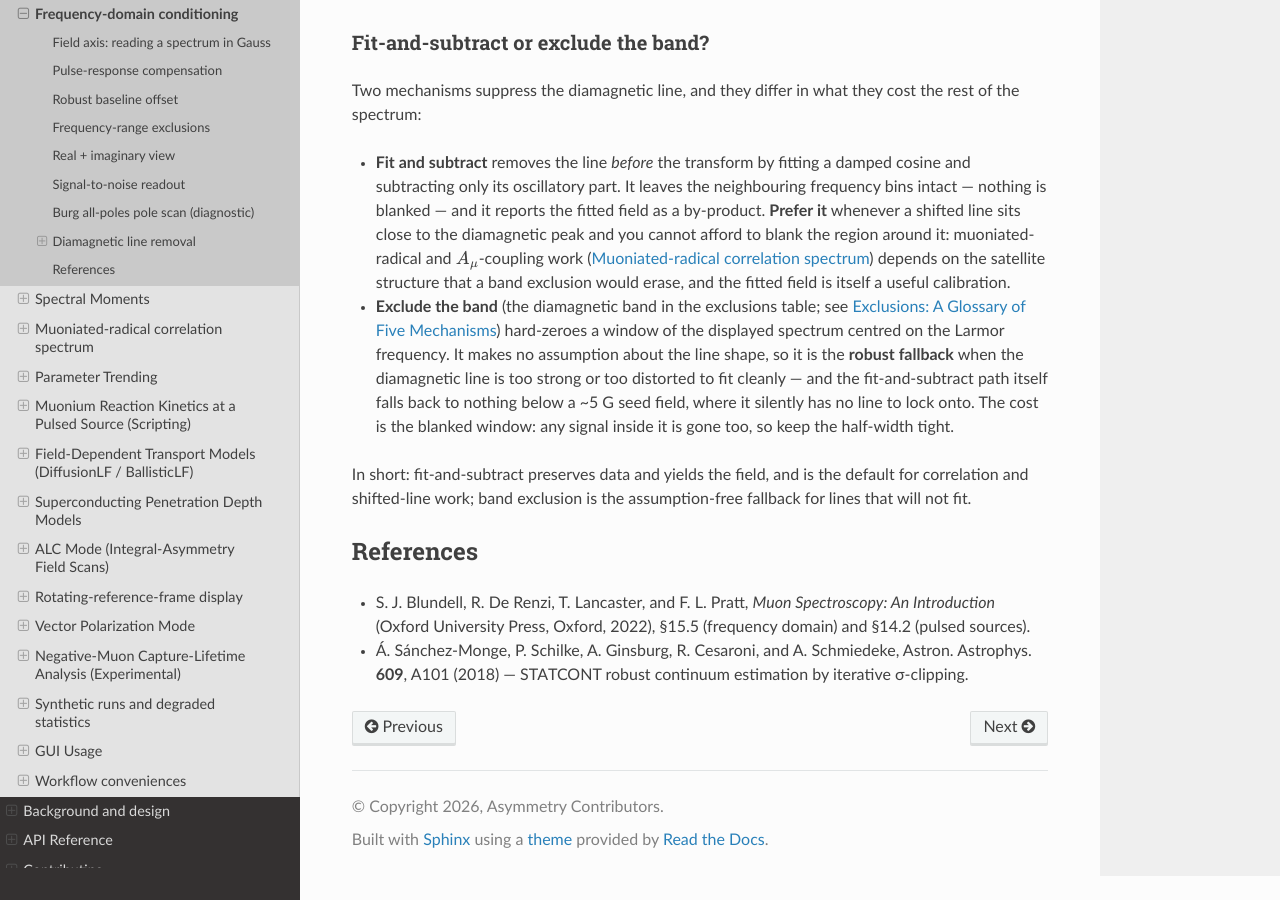
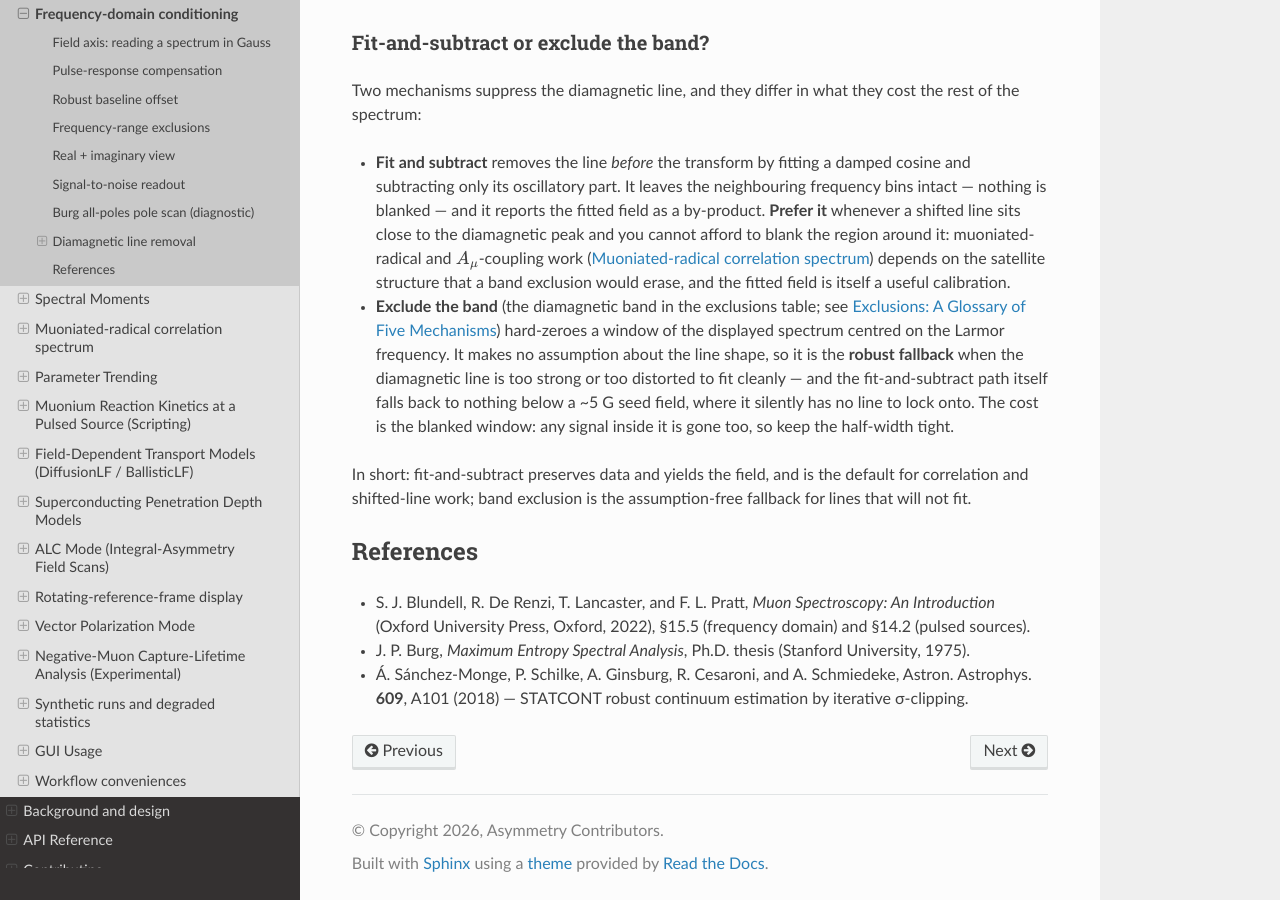
Before and after one commit to BenHuddart/asymmetry, a Sphinx documentation site: the page built from docs/reference/frequency_finishers.rst, in a window 1280 px wide and 900 px high, scrolled down 3868 px. Built offline with Sphinx 7.4.7 and the Read the Docs theme 3.1.0, drawn with Linux system fonts in a browser that asks for light colours; some of the changed text lies outside the part shown.

Commit message:
docs: fix Burg citation (1975 thesis) and drop two unsourced pointers
- frequency_finishers: correct the inline "Burg 1972" to 1975 and add the full
  reference -- J. P. Burg, Maximum Entropy Spectral Analysis, Ph.D. thesis
  (Stanford University, 1975).
- Drop the unsourced "(textbook Ch 6.3)" pointer (vector_polarization) and the
  "GPS User Guide, Section 13" pointer (detector_grouping).

Co-Authored-By: Claude Opus 4.8 <noreply@anthropic.com>

```diff
--- a/docs/reference/detector_grouping.rst
+++ b/docs/reference/detector_grouping.rst
@@ -293,7 +293,7 @@ histogram *N − 1*). Presets:
 * **Transverse (Vector)** — the Up–Down and Left–Right pairs exposed as two
   asymmetry projections (musrfit's ``WED(L)`` transverse setup).
 * **Spin-rotated (F+U/B+D)** — Forward+Up vs Backward+Down. When the spin
-  rotator (a Wien filter on πM3.2; GPS User Guide, Section 13) is used in
+  rotator (a Wien filter on πM3.2) is used in
   transverse geometry the muon spin is rotated up by about 50°, so the
   polarisation points along the Forward–Up diagonal; summing those detectors
   realigns one asymmetry axis with the rotated spin and recovers the full
--- a/docs/reference/frequency_finishers.rst
+++ b/docs/reference/frequency_finishers.rst
@@ -164,7 +164,7 @@ know how many lines are present and roughly where, measure them with a
 :doc:`frequency-domain fit <frequency_domain_fitting>` or with
 :doc:`maximum entropy <fourier_analysis>` — those are the quantitative methods.
 See :ref:`choosing-spectral-estimator` for where Burg sits among the three
-(Blundell, De Renzi, Lancaster & Pratt, *Muon Spectroscopy*, §15.5; Burg 1972).
+(Blundell, De Renzi, Lancaster & Pratt, *Muon Spectroscopy*, §15.5; Burg 1975).
 
 .. _diamagnetic-line-removal:
 
@@ -227,6 +227,8 @@ References
 - S. J. Blundell, R. De Renzi, T. Lancaster, and F. L. Pratt,
   *Muon Spectroscopy: An Introduction* (Oxford University Press, Oxford, 2022), §15.5
   (frequency domain) and §14.2 (pulsed sources).
+- J. P. Burg, *Maximum Entropy Spectral Analysis*, Ph.D. thesis
+  (Stanford University, 1975).
 - Á. Sánchez-Monge, P. Schilke, A. Ginsburg, R. Cesaroni, and A. Schmiedeke,
   Astron. Astrophys. **609**, A101 (2018) — STATCONT robust continuum
   estimation by iterative σ-clipping.
--- a/docs/reference/vector_polarization.rst
+++ b/docs/reference/vector_polarization.rst
@@ -9,8 +9,7 @@ Vector Polarization Mode
 *central plot. The* P_z *trace carries the dominant slow exponential decay,*
 P_x *carries a weak transverse oscillation, and* P_y *is centred near*
 *zero with statistical noise — the standard signature of a sample whose*
-*local field is aligned along the* z *axis of the spectrometer (textbook*
-*Ch 6.3).*
+*local field is aligned along the* z *axis of the spectrometer.*
 
 Vector polarization mode treats the muon-spin polarisation as a
 three-component vector, exposing the :math:`P_x`, :math:`P_y`, and
```
